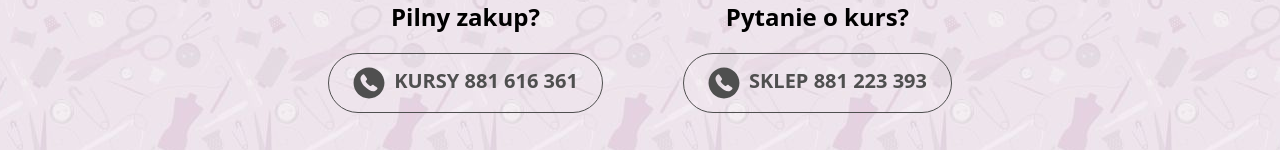
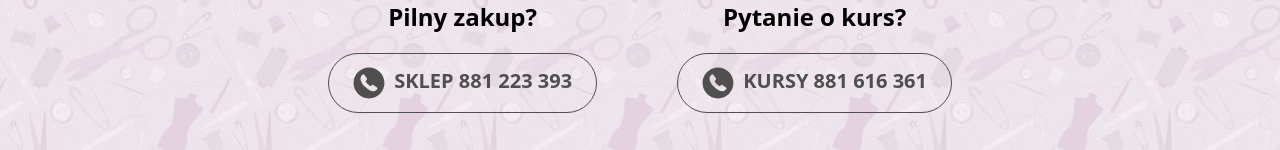
Before and after one commit to UltraMaszyna/maintenance, a Nuxt app: page / in a window 1280 px wide. Shown: the part 455-605 px from the top of the page. Built offline with nearby package versions, Linux system fonts and the light colour scheme.

Commit message:
buttons order switched fix

```diff
--- a/components/view/Ultramaszyna.vue
+++ b/components/view/Ultramaszyna.vue
@@ -13,22 +13,22 @@
                 <p class="text-center text-2xl font-bold mb-5">
                     Pilny zakup?
                 </p>
-                <UiButton :link="'tel:+48881616361'" :border="true">
+                <UiButton :link="'tel:+48881223393'" :border="true">
                     <svg class="w-8 mr-1 inline" xmlns="http://www.w3.org/2000/svg" width="46" height="46" viewBox="0 0 46 46" fill="none">
-                        <path d="M23.0004 45.1986C35.1226 45.1986 45.1992 35.1222 45.1992 23C45.1992 10.8561 35.1009 0.801392 22.9786 0.801392C10.8346 0.801392 0.801758 10.8561 0.801758 23C0.801758 35.1222 10.8564 45.1986 23.0004 45.1986ZM17.3201 28.4191C11.9228 23.0436 8.4842 16.188 12.5539 12.1184C12.7933 11.8789 13.0545 11.6395 13.2939 11.4001C14.5344 10.2249 15.7314 10.2902 16.7978 11.7919L19.6271 15.8181C20.5846 17.2109 20.3452 17.9944 19.3224 19.0826L18.43 20.062C18.1036 20.3666 18.2342 20.7802 18.3866 21.0413C18.8001 21.8248 19.9753 23.2177 21.2375 24.48C22.5433 25.7857 23.8709 26.8956 24.6979 27.3527C25.0026 27.5268 25.4379 27.5703 25.7208 27.3091L26.6566 26.4169C27.7013 25.394 28.5501 25.1328 29.8994 26.0904C31.771 27.418 32.9027 28.2015 34.0127 28.9632C35.3837 29.9643 35.7102 31.2049 34.3173 32.4671C34.078 32.7065 33.8603 32.9677 33.6209 33.207C29.5512 37.2551 22.7174 33.8164 17.3201 28.4191Z" fill="#4F4F4F"/>
+                        <path d="M23.0004 45.1986C35.1226 45.1986 45.1992 35.1222 45.1992 23C45.11992 10.8561 35.1009 0.801392 22.9786 0.801392C10.8346 0.801392 0.801758 10.8561 0.801758 23C0.801758 35.1222 10.8564 45.1986 23.0004 45.1986ZM17.3201 28.4191C11.9228 23.0436 8.4842 16.188 12.5539 12.1184C12.7933 11.8789 13.0545 11.6395 13.2939 11.4001C14.5344 10.2249 15.7314 10.2902 16.7978 11.7919L19.6271 15.8181C20.5846 17.2109 20.3452 17.9944 19.3224 19.0826L18.43 20.062C18.1036 20.3666 18.2342 20.7802 18.3866 21.0413C18.8001 21.8248 19.9753 23.2177 21.2375 24.48C22.5433 25.7857 23.8709 26.8956 24.6979 27.3527C25.0026 27.5268 25.4379 27.5703 25.7208 27.3091L26.6566 26.4169C27.7013 25.394 28.5501 25.1328 29.8994 26.0904C31.771 27.418 32.9027 28.2015 34.0127 28.9632C35.3837 29.9643 35.7102 31.2049 34.3173 32.4671C34.078 32.7065 33.8603 32.9677 33.6209 33.207C29.5512 37.2551 22.7174 33.8164 17.3201 28.4191Z" fill="#4F4F4F"/>
                     </svg>
-                    Kursy 881 616 361
+                    Sklep 881 223 393
                 </UiButton>
             </div>
             <div>
                 <p class="text-center text-2xl font-bold mb-5">
                     Pytanie o kurs?
                 </p>
-                <UiButton :link="'tel:+48881223393'" :border="true">
+                <UiButton :link="'tel:+48881616361'" :border="true">
                     <svg class="w-8 mr-1 inline" xmlns="http://www.w3.org/2000/svg" width="46" height="46" viewBox="0 0 46 46" fill="none">
-                        <path d="M23.0004 45.1986C35.1226 45.1986 45.1992 35.1222 45.1992 23C45.11992 10.8561 35.1009 0.801392 22.9786 0.801392C10.8346 0.801392 0.801758 10.8561 0.801758 23C0.801758 35.1222 10.8564 45.1986 23.0004 45.1986ZM17.3201 28.4191C11.9228 23.0436 8.4842 16.188 12.5539 12.1184C12.7933 11.8789 13.0545 11.6395 13.2939 11.4001C14.5344 10.2249 15.7314 10.2902 16.7978 11.7919L19.6271 15.8181C20.5846 17.2109 20.3452 17.9944 19.3224 19.0826L18.43 20.062C18.1036 20.3666 18.2342 20.7802 18.3866 21.0413C18.8001 21.8248 19.9753 23.2177 21.2375 24.48C22.5433 25.7857 23.8709 26.8956 24.6979 27.3527C25.0026 27.5268 25.4379 27.5703 25.7208 27.3091L26.6566 26.4169C27.7013 25.394 28.5501 25.1328 29.8994 26.0904C31.771 27.418 32.9027 28.2015 34.0127 28.9632C35.3837 29.9643 35.7102 31.2049 34.3173 32.4671C34.078 32.7065 33.8603 32.9677 33.6209 33.207C29.5512 37.2551 22.7174 33.8164 17.3201 28.4191Z" fill="#4F4F4F"/>
+                        <path d="M23.0004 45.1986C35.1226 45.1986 45.1992 35.1222 45.1992 23C45.1992 10.8561 35.1009 0.801392 22.9786 0.801392C10.8346 0.801392 0.801758 10.8561 0.801758 23C0.801758 35.1222 10.8564 45.1986 23.0004 45.1986ZM17.3201 28.4191C11.9228 23.0436 8.4842 16.188 12.5539 12.1184C12.7933 11.8789 13.0545 11.6395 13.2939 11.4001C14.5344 10.2249 15.7314 10.2902 16.7978 11.7919L19.6271 15.8181C20.5846 17.2109 20.3452 17.9944 19.3224 19.0826L18.43 20.062C18.1036 20.3666 18.2342 20.7802 18.3866 21.0413C18.8001 21.8248 19.9753 23.2177 21.2375 24.48C22.5433 25.7857 23.8709 26.8956 24.6979 27.3527C25.0026 27.5268 25.4379 27.5703 25.7208 27.3091L26.6566 26.4169C27.7013 25.394 28.5501 25.1328 29.8994 26.0904C31.771 27.418 32.9027 28.2015 34.0127 28.9632C35.3837 29.9643 35.7102 31.2049 34.3173 32.4671C34.078 32.7065 33.8603 32.9677 33.6209 33.207C29.5512 37.2551 22.7174 33.8164 17.3201 28.4191Z" fill="#4F4F4F"/>
                     </svg>
-                    Sklep 881 223 393
+                    Kursy 881 616 361
                 </UiButton>
             </div>
         </div>
```
